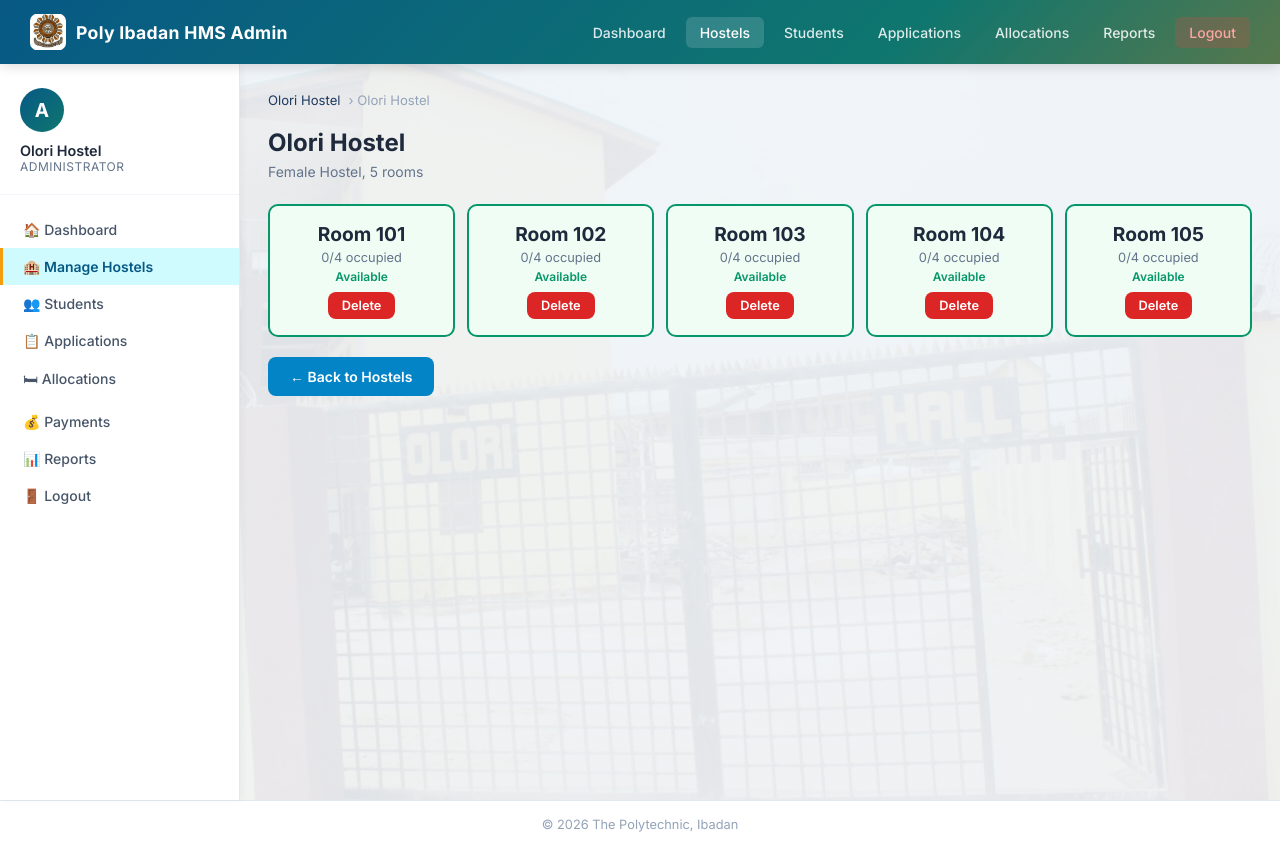
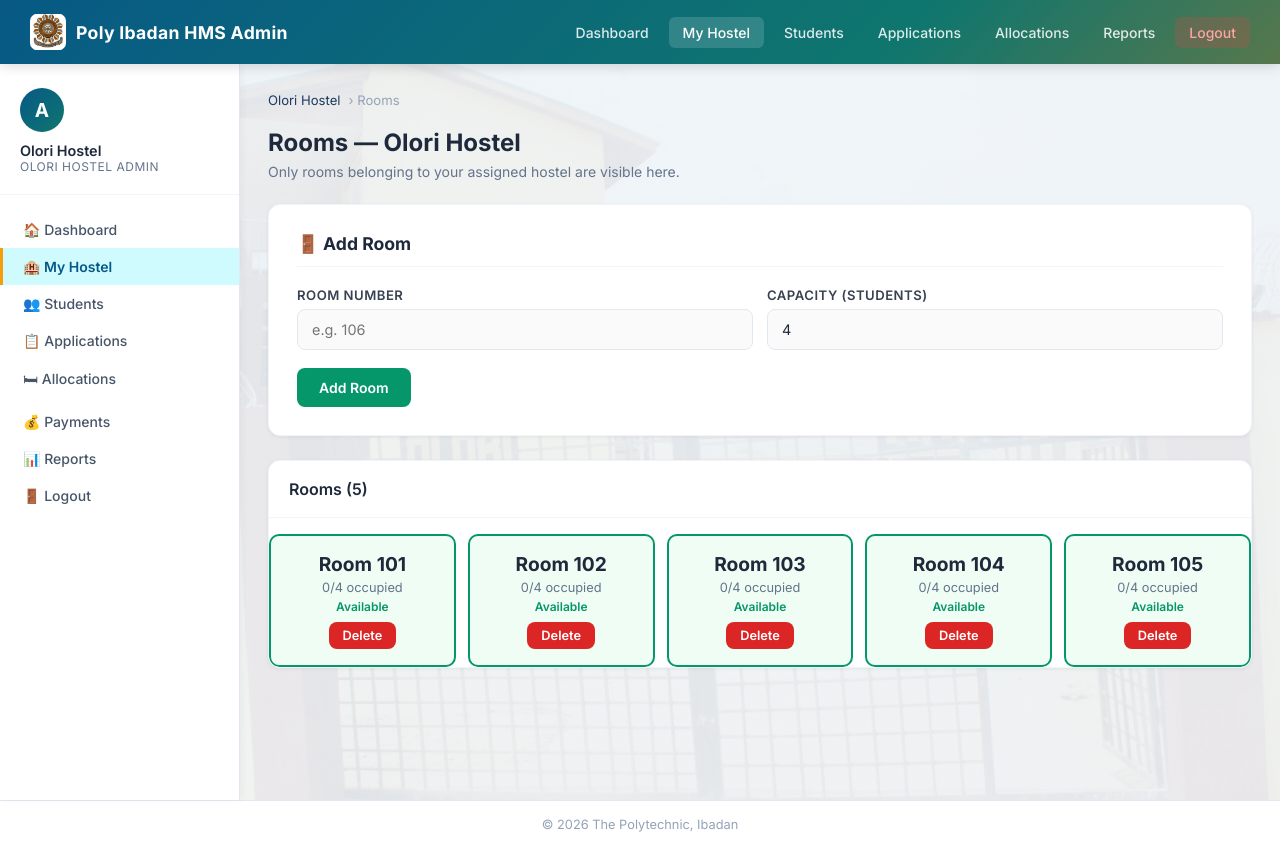
Before and after one commit to Eniola985/Hostel-Management-V2, a PHP site: page /admin/rooms.php in a window 1280 px wide. Run offline with PHP 8.4, Linux system fonts and the light colour scheme; a user stored in the database is signed in; data comes from the database, SQL or seed files in the repository; tables that the repository leaves empty hold one stand-in row (values such as "Sample post").

Commit message:
Allow hostel admins to add rooms only to their hostel

```diff
--- a/admin/rooms.php
+++ b/admin/rooms.php
@@ -1,27 +1,58 @@
 <?php
 require_once '../includes/admin_auth.php';
 $hostel = current_admin_hostel($pdo);
-
 $hostel_id = $admin_hostel_id;
 $msg = '';
+$err = '';
+
+if ($_SERVER['REQUEST_METHOD'] === 'POST' && isset($_POST['add_room'])) {
+    $room_number = trim($_POST['room_number'] ?? '');
+    $capacity = (int)($_POST['capacity'] ?? 0);
+
+    if ($room_number === '' || $capacity < 1 || $capacity > 10) {
+        $err = 'Enter a valid room number and capacity between 1 and 10.';
+    } else {
+        try {
+            $pdo->prepare('INSERT INTO rooms (hostel_id, room_number, capacity) VALUES (?,?,?)')
+                ->execute([$hostel_id, $room_number, $capacity]);
+            $msg = 'Room added successfully.';
+        } catch (PDOException $e) {
+            $err = 'That room number already exists in this hostel, or the room could not be added.';
+        }
+    }
+}
 
 if (isset($_GET['delete_room'])) {
-    $pdo->prepare("DELETE FROM rooms WHERE room_id=? AND hostel_id=?")->execute([(int)$_GET['delete_room'], $admin_hostel_id]);
+    $room_id = (int)$_GET['delete_room'];
+    $stmt = $pdo->prepare('SELECT occupied FROM rooms WHERE room_id=? AND hostel_id=?');
+    $stmt->execute([$room_id, $hostel_id]);
+    $room = $stmt->fetch();
+
+    if (!$room) {
+        $err = 'Room not found in your hostel.';
+    } elseif ((int)$room['occupied'] > 0) {
+        $err = 'An occupied room cannot be deleted.';
+    } else {
+        $pdo->prepare('DELETE FROM rooms WHERE room_id=? AND hostel_id=?')->execute([$room_id, $hostel_id]);
         $msg = 'Room deleted.';
     }
+}
 
-$hostel = current_admin_hostel($pdo);
-
-$rooms = $pdo->prepare("SELECT r.*, COUNT(a.allocation_id) as alloc_count FROM rooms r LEFT JOIN allocations a ON r.room_id=a.room_id AND a.status='Active' WHERE r.hostel_id=? GROUP BY r.room_id ORDER BY r.room_number");
-$rooms->execute([$hostel_id]);
-$rooms = $rooms->fetchAll();
+$roomsStmt = $pdo->prepare("SELECT r.*, COUNT(a.allocation_id) AS alloc_count
+    FROM rooms r
+    LEFT JOIN allocations a ON r.room_id=a.room_id AND a.status='Active'
+    WHERE r.hostel_id=?
+    GROUP BY r.room_id
+    ORDER BY r.room_number");
+$roomsStmt->execute([$hostel_id]);
+$rooms = $roomsStmt->fetchAll();
 ?>
 <!DOCTYPE html>
 <html lang="en">
 <head>
 <meta charset="UTF-8"><meta name="viewport" content="width=device-width, initial-scale=1.0">
 <title>Rooms - <?= htmlspecialchars($hostel['hostel_name']) ?></title>
-<link rel="stylesheet" href="../css/style.css?v=6">
+<link rel="stylesheet" href="../css/style.css?v=7">
 <link href="https://fonts.googleapis.com/css2?family=Inter:wght@300;400;500;600;700&display=swap" rel="stylesheet">
 </head>
 <body>
@@ -29,7 +60,7 @@ $rooms = $rooms->fetchAll();
     <div class="brand"><img src="../assets/POLYLOGO.jpg" alt="The Polytechnic, Ibadan logo"> Poly Ibadan HMS Admin</div>
     <ul class="nav-links">
         <li><a href="dashboard.php">Dashboard</a></li>
-        <li><a href="hostels.php" class="active">Hostels</a></li>
+        <li><a href="hostels.php" class="active">My Hostel</a></li>
         <li><a href="students.php">Students</a></li>
         <li><a href="applications.php">Applications</a></li>
         <li><a href="allocations.php">Allocations</a></li>
@@ -42,11 +73,11 @@ $rooms = $rooms->fetchAll();
     <div class="user-info">
         <div class="avatar">A</div>
         <div class="name"><?= htmlspecialchars($_SESSION['admin_name']) ?></div>
-        <div class="role">Administrator</div>
+        <div class="role"><?= htmlspecialchars($hostel['hostel_name']) ?> Admin</div>
     </div>
     <nav class="sidebar-nav">
         <a href="dashboard.php">🏠 Dashboard</a>
-        <a href="hostels.php" class="active">🏨 Manage Hostels</a>
+        <a href="hostels.php" class="active">🏨 My Hostel</a>
         <a href="students.php">👥 Students</a>
         <a href="applications.php">📋 Applications</a>
         <a href="allocations.php">🛏 Allocations</a>
@@ -56,28 +87,51 @@ $rooms = $rooms->fetchAll();
     </nav>
 </aside>
 <main class="main">
-    <div class="breadcrumb"><a href="hostels.php"><?= htmlspecialchars($hostel['hostel_name']) ?></a> &rsaquo; <?= htmlspecialchars($hostel['hostel_name']) ?></div>
-    <div class="page-title"><?= htmlspecialchars($hostel['hostel_name']) ?></div>
-    <div class="page-subtitle"><?= $hostel['hostel_type'] ?> Hostel, <?= count($rooms) ?> rooms</div>
+    <div class="breadcrumb"><a href="hostels.php"><?= htmlspecialchars($hostel['hostel_name']) ?></a> &rsaquo; Rooms</div>
+    <div class="page-title">Rooms — <?= htmlspecialchars($hostel['hostel_name']) ?></div>
+    <div class="page-subtitle">Only rooms belonging to your assigned hostel are visible here.</div>
+
     <?php if ($msg): ?><div class="alert alert-success"><?= htmlspecialchars($msg) ?></div><?php endif; ?>
+    <?php if ($err): ?><div class="alert alert-error"><?= htmlspecialchars($err) ?></div><?php endif; ?>
 
+    <div class="form-card" style="max-width:100%;margin-bottom:24px;">
+        <h3>🚪 Add Room</h3>
+        <form method="POST">
+            <div class="form-row">
+                <div class="form-group">
+                    <label>Room Number</label>
+                    <input type="text" name="room_number" placeholder="e.g. 106" maxlength="50" required>
+                </div>
+                <div class="form-group">
+                    <label>Capacity (Students)</label>
+                    <input type="number" name="capacity" min="1" max="10" value="4" required>
+                </div>
+            </div>
+            <button type="submit" name="add_room" class="btn btn-success">Add Room</button>
+        </form>
+    </div>
+
+    <div class="card">
+        <div class="card-header"><h3>Rooms (<?= count($rooms) ?>)</h3></div>
         <div class="room-grid">
             <?php foreach ($rooms as $r): ?>
             <div class="room-item <?= strtolower($r['status']) ?>">
                 <div class="room-num">Room <?= htmlspecialchars($r['room_number']) ?></div>
-            <div style="font-size:0.8rem;color:#64748b;margin:4px 0;"><?= $r['occupied'] ?>/<?= $r['capacity'] ?> occupied</div>
-            <div class="room-status"><?= $r['status'] ?></div>
+                <div style="font-size:.8rem;color:#64748b;margin:4px 0;"><?= (int)$r['occupied'] ?>/<?= (int)$r['capacity'] ?> occupied</div>
+                <div class="room-status"><?= htmlspecialchars($r['status']) ?></div>
                 <div style="margin-top:8px;">
-                <a href="?hostel_id=<?= $hostel_id ?>&delete_room=<?= $r['room_id'] ?>" class="btn btn-danger btn-sm" onclick="return confirm('Delete room <?= $r['room_number'] ?>?')">Delete</a>
+                    <?php if ((int)$r['occupied'] === 0): ?>
+                        <a href="?delete_room=<?= (int)$r['room_id'] ?>" class="btn btn-danger btn-sm" onclick="return confirm('Delete room <?= htmlspecialchars($r['room_number'], ENT_QUOTES) ?>?')">Delete</a>
+                    <?php else: ?>
+                        <span style="color:#94a3b8;font-size:.8rem;">Occupied</span>
+                    <?php endif; ?>
                 </div>
             </div>
             <?php endforeach; ?>
-        <?php if (empty($rooms)): ?>
-            <div class="empty-state"><span class="empty-icon">🚪</span><p>No rooms added yet. <a href="hostels.php">Add rooms</a></p></div>
+            <?php if (!$rooms): ?>
+                <div class="empty-state"><span class="empty-icon">🚪</span><p>No rooms added yet.</p></div>
             <?php endif; ?>
         </div>
-    <div style="margin-top:20px;">
-        <a href="hostels.php" class="btn btn-info">&larr; Back to Hostels</a>
     </div>
 </main>
 </div>
```
Lines whose indentation alone changed are shown as unchanged.
